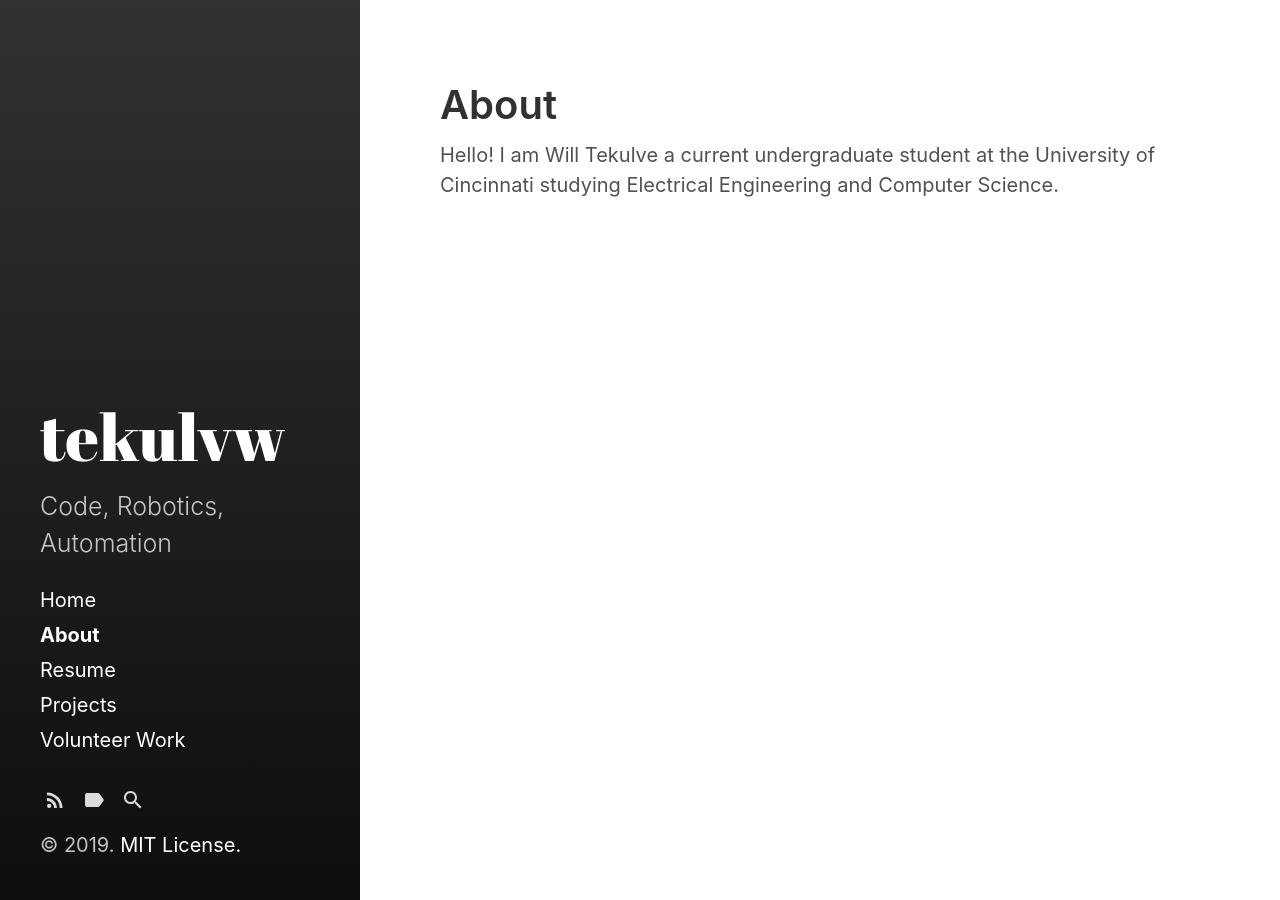
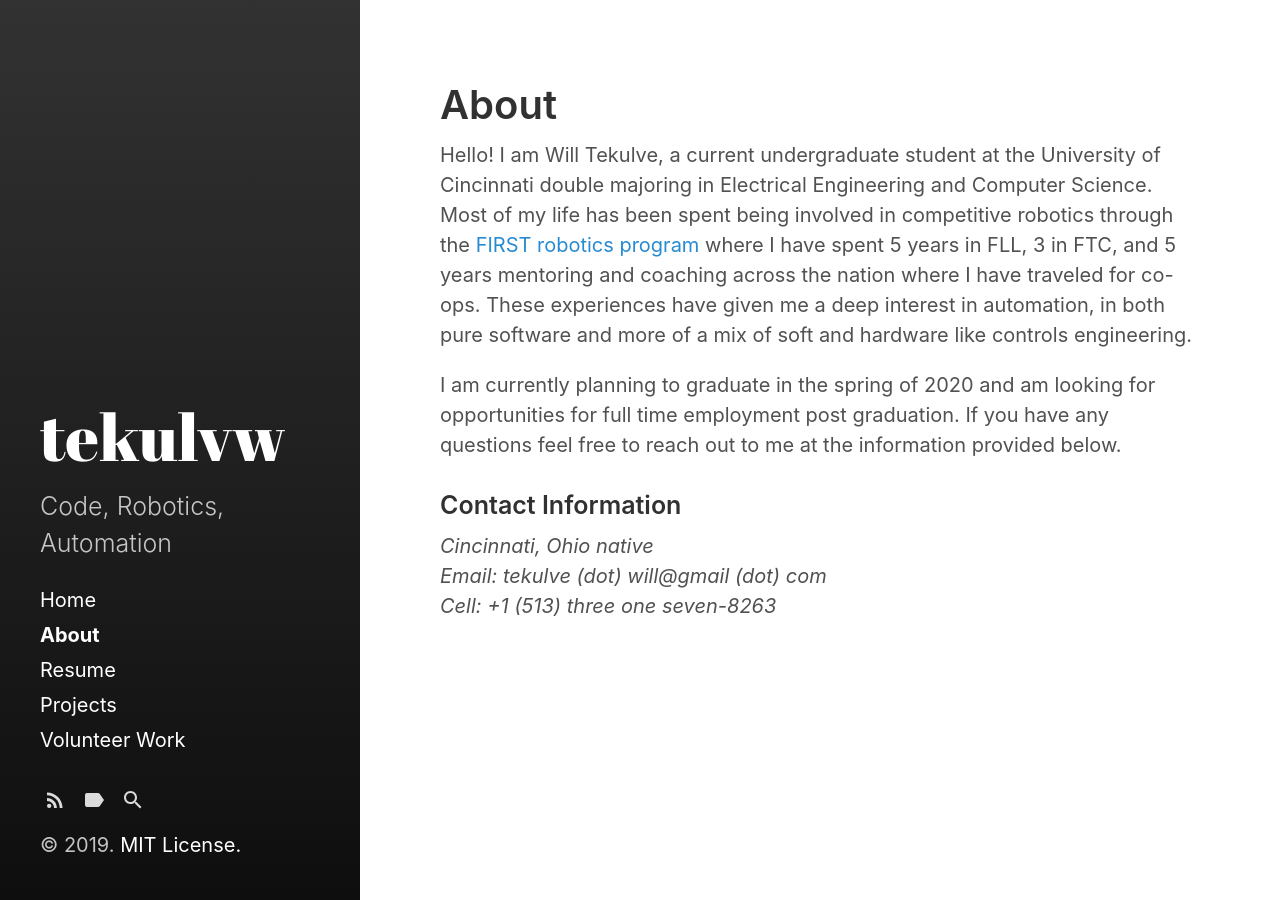
Before and after one commit to tekulvw/tekulvw.github.io, a Jekyll site: the page built from about.md, in a window 1280 px wide. Built offline with Jekyll 4.4.1, drawn with Linux system fonts in a browser that asks for light colours.

Commit message:
Update about and getting started info

```diff
--- a/about.md
+++ b/about.md
@@ -4,4 +4,15 @@ title: About
 sidebar_link: true
 ---
 
-Hello! I am Will Tekulve a current undergraduate student at the University of Cincinnati studying Electrical Engineering and Computer Science.
+Hello! I am Will Tekulve, a current undergraduate student at the University of Cincinnati double majoring in Electrical Engineering and Computer Science.
+Most of my life has been spent being involved in competitive robotics through the [FIRST robotics program](https://www.firstinspires.org/) where I have spent 5 years in FLL, 3 in FTC, and 5 years mentoring and coaching across the nation where I have traveled for co-ops.
+These experiences have given me a deep interest in automation, in both pure software and more of a mix of soft and hardware like controls engineering.
+
+I am currently planning to graduate in the spring of 2020 and am looking for opportunities for full time employment post graduation. If you have any questions feel free to reach out to me at the information provided below.
+
+### Contact Information
+<address>
+Cincinnati, Ohio native<br />
+Email: tekulve (dot) will@gmail (dot) com<br />
+Cell: +1 (513) three one seven-8263
+</address>
```
Also changed, not shown: _posts/2019-03-01-getting-started-limnoria.md (renamed from _posts/2019-03-01-red.md, +6 -3 lines).
